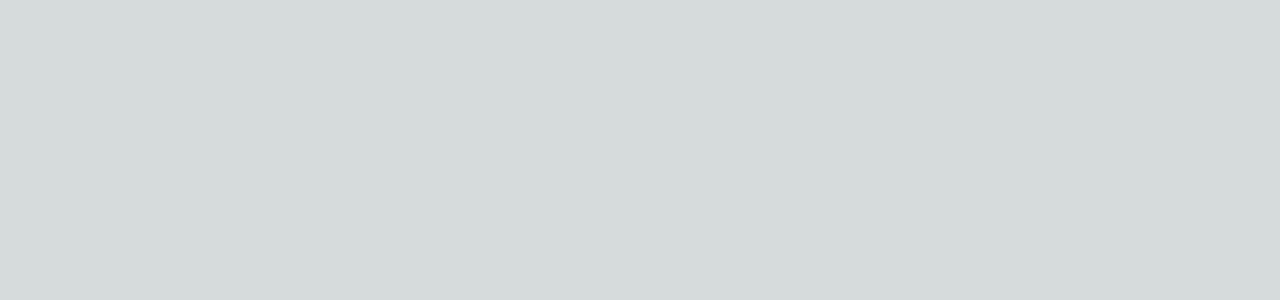
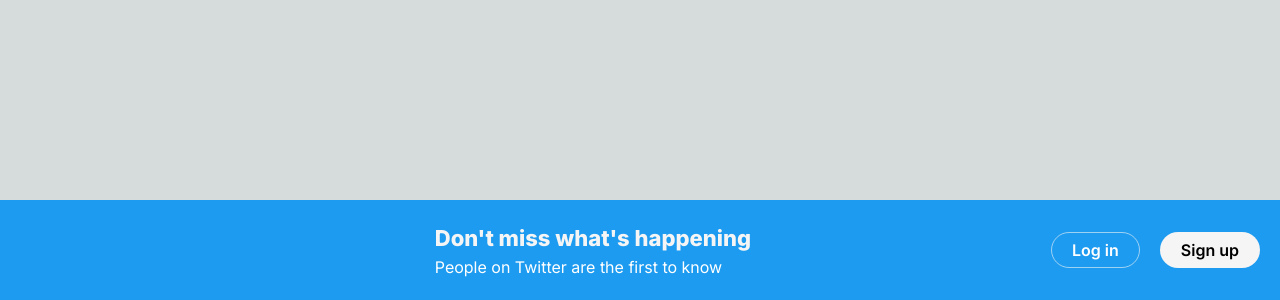
Before and after one commit to RashJrEdmund/twitter-clone, a Next.js app: page / in a window 1280 px wide. Shown: the part 500-800 px from the top of the page. Built offline with nearby package versions, Linux system fonts and the light colour scheme.

Commit message:
done with the footer

```diff
--- a/package.json
+++ b/package.json
@@ -9,6 +9,7 @@
     "lint": "next lint"
   },
   "dependencies": {
+    "@emotion/css": "^11.11.0",
     "@emotion/react": "^11.11.0",
     "@emotion/styled": "^11.11.0",
     "@types/node": "20.2.3",
--- a/src/app/page.tsx
+++ b/src/app/page.tsx
@@ -1,15 +1,17 @@
-import { LinkTag, HeaderTag, PTag } from "@/components/atoms/Atoms"
+import Footer from "@/components/Footer/Footer";
 
-type Props = {}
+type Props = {};
 
 export default function page({}: Props) {
+  const loggedIn = false;
   return (
-    <div className='App'>
+    <div className="App">
       {/* <Sidebar /> */}
 
       {/* <Feed /> */}
 
       {/* <Widget /> */}
+      {!loggedIn && <Footer />}
     </div>
-  )
+  );
 }
--- /dev/null
+++ b/src/components/Footer/Footer.tsx
@@ -0,0 +1,30 @@
+"use client";
+
+import React from "react";
+import {
+  FooterHeader,
+  FooterButtons,
+  StyledPTag,
+} from "../atoms/LoginRegistAtoms";
+
+import { StyledFooter } from "../organisms/StyledFooter";
+
+type Props = {};
+
+export default function Footer({}: Props) {
+  return (
+    <StyledFooter>
+      <div className="footer_text">
+        <FooterHeader>Don&apos;t miss what&apos;s happening</FooterHeader>
+        <StyledPTag>People on Twitter are the first to know</StyledPTag>
+      </div>
+
+      <div className="footer_btns">
+        <FooterButtons>Log in</FooterButtons>
+        <FooterButtons bg="#f5f5f5" color="#000">
+          Sign up
+        </FooterButtons>
+      </div>
+    </StyledFooter>
+  );
+}
--- a/src/components/atoms/Atoms.tsx
+++ /dev/null
@@ -1,59 +0,0 @@
-"use client";
-
-import styled from "@emotion/styled";
-import { css } from "@emotion/react";
-
-type Props = {
-  text: string;
-  color?: string;
-  link?: string;
-  icon?: Element;
-};
-
-function HeaderTag({ text, color }: Props) {
-  const StyledHeader = styled.h2`
-    color: ${color || "#f5f5f5"};
-    font-size: 20px;
-    font-weigth: 800;
-    width: 100%;
-  `;
-
-  return <StyledHeader>{text}</StyledHeader>;
-}
-
- function LinkTag({ text, link }: Props) {
-  const StyledLinkTag = styled.h5`
-    color: #808080;
-    width: fit-content;
-
-    ${() =>
-      link &&
-      css`
-        color: #198ad5;
-
-        &:hover {
-          cursor: pointer;
-          text-decoration: underline;
-        }
-      `}
-  `;
-
-  const navigate = () => link && window.open(link);
-
-  return <StyledLinkTag onClick={navigate}>{text}</StyledLinkTag>;
-}
-
-function PTag({ text }: Props) {
-  const StyledLinkTag = styled.p`
-    color: #fff;
-    width: fit-content;
-  `;
-
-  return <StyledLinkTag>{text}</StyledLinkTag>;
-}
-
-export {
-    HeaderTag,
-    LinkTag,
-    PTag
-}
--- /dev/null
+++ b/src/components/atoms/Header.tsx
@@ -0,0 +1,52 @@
+"use client"
+
+import { css } from "@emotion/css";
+import styled from "@emotion/styled";
+
+enum HeaderColor {
+  blue = "#00f",
+  red = "#f00",
+  default = "#f5f5f5",
+}
+
+enum HeaderSize {
+  small,
+  large,
+}
+
+interface StyledHeaderProps {
+  color?: HeaderColor;
+  size?: HeaderSize;
+}
+
+function generateColor({ color = HeaderColor.default }: StyledHeaderProps) {
+  return `
+        color: ${color}
+    `;
+}
+
+function generateSize({ size }: StyledHeaderProps) {
+  switch (size) {
+    case HeaderSize.small:
+      return css`
+        padding: 2px;
+        font-size: 10px;
+      `;
+
+    default:
+      return css`
+        padding: 20px;
+        font-size: 14px;
+      `;
+  }
+}
+
+const StyledHeader = styled.h2<StyledHeaderProps>`
+  font-size: 20px;
+  font-weight: 800;
+  width: 100%;
+  ${generateColor}
+  ${generateSize}
+`;
+
+export default StyledHeader;
--- /dev/null
+++ b/src/components/atoms/LoginRegistAtoms.tsx
@@ -0,0 +1,61 @@
+"use client";
+
+import styled from "@emotion/styled";
+import { css } from "@emotion/react";
+
+export const StyledHeader = styled.h2`
+  color: ${({ color = "#f5f5f5" }) => color};
+  font-size: 20px;
+  font-weight: 800;
+  width: 100%;
+`;
+
+export const FooterHeader = styled.h2`
+  color: ${({ color = "#f5f5f5" }) => color};
+  font-size: 22px;
+  font-weight: 800;
+  width: 100%;
+  white-space: nowrap;
+`;
+
+export const FooterButtons = styled.button`
+  background: ${({ bg = "none" }) => bg};
+  color: ${({ color = "#fff" }) => color};
+  width: fit-content;
+  white-space: nowrap;
+  border: 1px solid #f5f5f599;
+  border-radius: 20px;
+  font-weight: 600;
+  padding: 5px 20px;
+  cursor: pointer;
+  transition: 0.3s opacity;
+
+  &:hover {
+    opacity: 0.7;
+  }
+
+  @media only screen and (max-width: 650px) {
+    width: 100%;
+  }
+`;
+
+export const StyledLinkTag = styled.h5`
+  color: #808080;
+  width: fit-content;
+
+  ${({ link }) =>
+    link &&
+    css`
+      color: #198ad5;
+
+      &:hover {
+        cursor: pointer;
+        text-decoration: underline;
+      }
+    `}
+`;
+
+export const StyledPTag = styled.p`
+  color: #fff;
+  width: fit-content;
+`;
--- a/src/components/footer/Footer.tsx
+++ /dev/null
@@ -1,15 +0,0 @@
-import React from 'react'
-
-type Props = {}
-
-const Footer = (props: Props) => {
-  return (
-    <div>
-        <p>twitter</p>
-
-        <p>test</p>
-
-        <p>test</p>
-    </div>
-  )
-}
--- a/src/components/landingWidget/LandingWidget.tsx
+++ /dev/null
@@ -1,9 +0,0 @@
-import React from 'react'
-
-type Props = {}
-
-export default function LandingWidget({}: Props) {
-  return (
-    <div>LandingWidget</div>
-  )
-}
--- a/src/components/molecules/Molecules.tsx
+++ /dev/null
@@ -1,16 +0,0 @@
-import styled from "@emotion/styled"
-
-type Props = {
-    text: string
-}
-
-export function HeaderTag({text}: Props) {
-    const StyledHeader = styled.h2`
-        color: red;
-        font-size: 24px;
-        font-weigth: 600;
-        width: 100%;
-    `
-
-    return <StyledHeader >{text}</StyledHeader>
-}
--- /dev/null
+++ b/src/components/organisms/StyledFooter.tsx
@@ -0,0 +1,45 @@
+"use client";
+
+import styled from "@emotion/styled";
+
+
+export const StyledFooter = styled.div`
+  background-color: #1d9bf0;
+  position: fixed;
+  left: 0;
+  bottom: 0;
+  width: 100%;
+  height: fit-content;
+  min-height: 100px;
+  gap: 300px;
+  display: flex;
+  align-items: center;
+  justify-content: flex-end;
+
+  .footer_btns {
+    width: fit-content;
+    display: flex;
+    align-items: center;
+    flex-wrap: nowrap;
+    gap: 20px;
+    padding: 0 20px 0 0;
+  }
+
+  @media only screen and (max-width: 900px) {
+    gap: 15vw;
+  }
+
+  @media only screen and (max-width: 650px) {
+    gap: unset;
+
+    .footer_text {
+      display: none;
+    }
+
+    .footer_btns {
+      width: 100%;
+      gap: 20px;
+      padding: 0 10px 0;
+    }
+  }
+`;
```
Also changed, not shown: src/components/organisms/Organisms.tsx (deleted), 1 other file (tests, documents, lock files or other folders).
